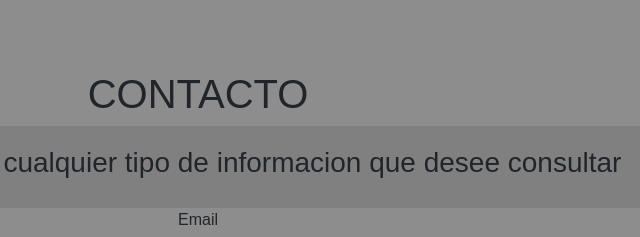
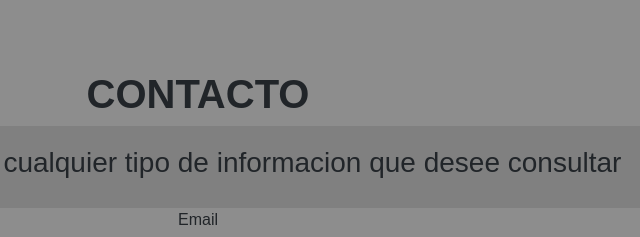
Before and after one commit to hernandeznico/EntregaFinal-Hernandez, a plain HTML site: page pages/contacto.html in a window 1280 px wide. Shown: the part 130-367 px from the top of the page, 442-1082 px from the left. Drawn offline with Linux system fonts and the light colour scheme.

Commit message:
preentrega 3 final

```diff
--- a/pages/contacto.html
+++ b/pages/contacto.html
@@ -51,7 +51,7 @@
 
     <section class="contacto">
       <div class="">
-        <h1>CONTACTO</h1>
+        <h1 class="h1 fw-bold">CONTACTO</h1>
       </div>
       <div class="subtitulo">
         <h3>Contactanos para cualquier tipo de informacion que desee consultar</h3>
```
